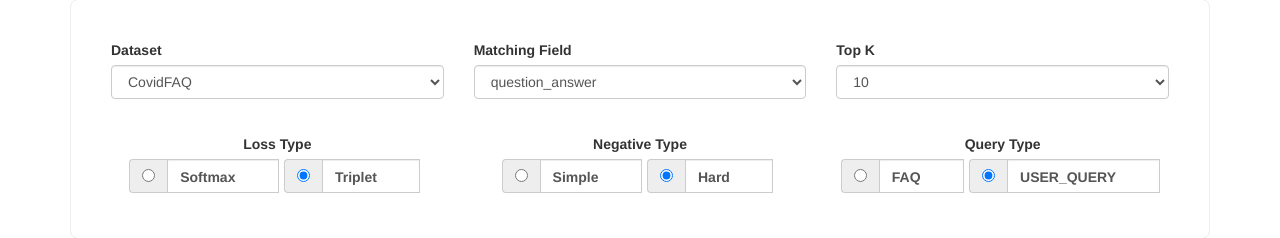
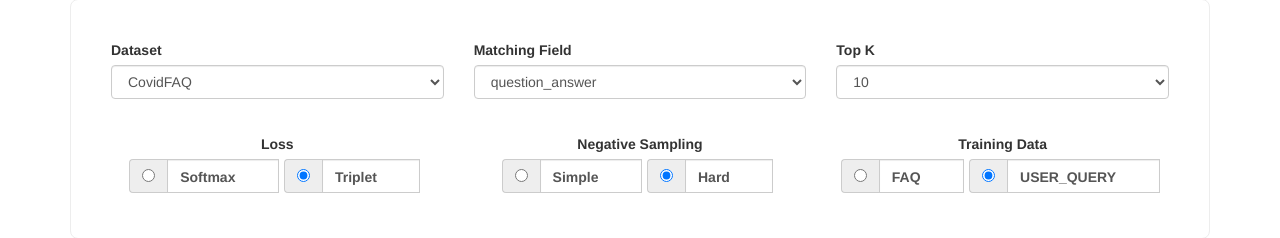
Before and after one commit to ML-Recipes/FAQ-Chatbot, an Angular app in the folder front-end/chatbot/: page / in a window 1280 px wide. Shown: the part 114-352 px from the top of the page. Built offline with nearby package versions, Linux system fonts and the light colour scheme.

Commit message:
Renamed radio button labels

```diff
--- a/front-end/chatbot/src/app/components/chatbot/chatbot.component.html
+++ b/front-end/chatbot/src/app/components/chatbot/chatbot.component.html
@@ -56,7 +56,7 @@
         <!-- RADIO BUTTON SELECTION LOSS TYPE -->
         <div class="col-xl-4 col-lg-4 col-md-4 col-sm-4 col-4 mb30 text-center">
             <form action="" data-toggle="validator">
-                <label class="control-label required" for="select">Loss Type</label>
+                <label class="control-label required" for="select">Loss</label>
                 <div class="form-inline required">
                     <div class="form-group has-feedback" *ngFor="let ltype of loss_types" style="margin-right: 5px;">
                         <label class="input-group">
@@ -76,7 +76,7 @@
         <!-- RADIO BUTTON SELECTION NEGATIVE TYPE -->
         <div class="col-xl-4 col-lg-4 col-md-4 col-sm-4 col-4 mb30 text-center">
             <form action="" data-toggle="validator">
-                <label class="control-label required" for="select">Negative Type</label>
+                <label class="control-label required" for="select">Negative Sampling</label>
                 <div class="form-inline required">
                     <div class="form-group has-feedback" *ngFor="let ntype of neg_types" style="margin-right: 5px;">
                         <label class="input-group">
@@ -96,7 +96,7 @@
         <!-- RADIO BUTTON SELECTION QUERY TYPE -->
         <div class="col-xl-4 col-lg-4 col-md-4 col-sm-4 col-4 mb30 text-center">
             <form action="" data-toggle="validator">
-                <label class="control-label required" for="select">Query Type</label>
+                <label class="control-label required" for="select">Training Data</label>
                 <div class="form-inline required">
                     <div class="form-group has-feedback" *ngFor="let qtype of query_types" style="margin-right: 5px;">
                         <label class="input-group">
```
